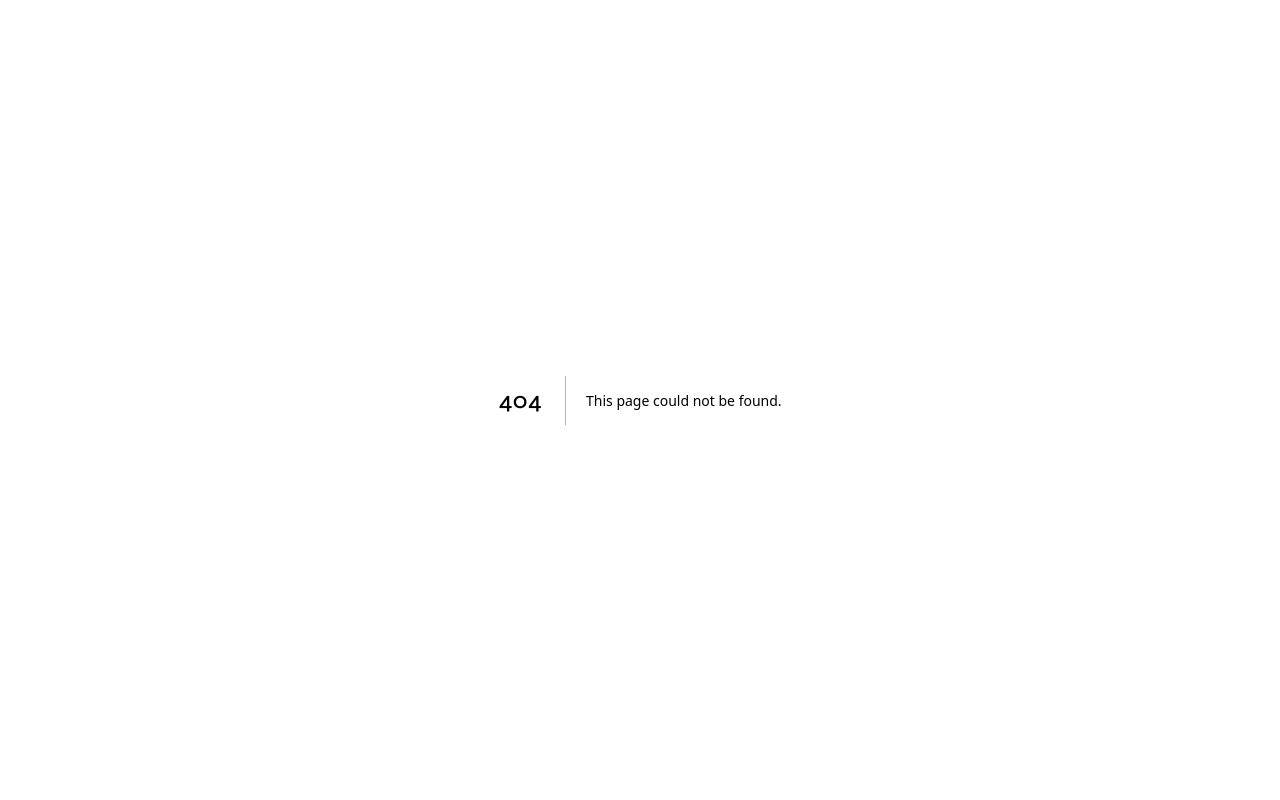
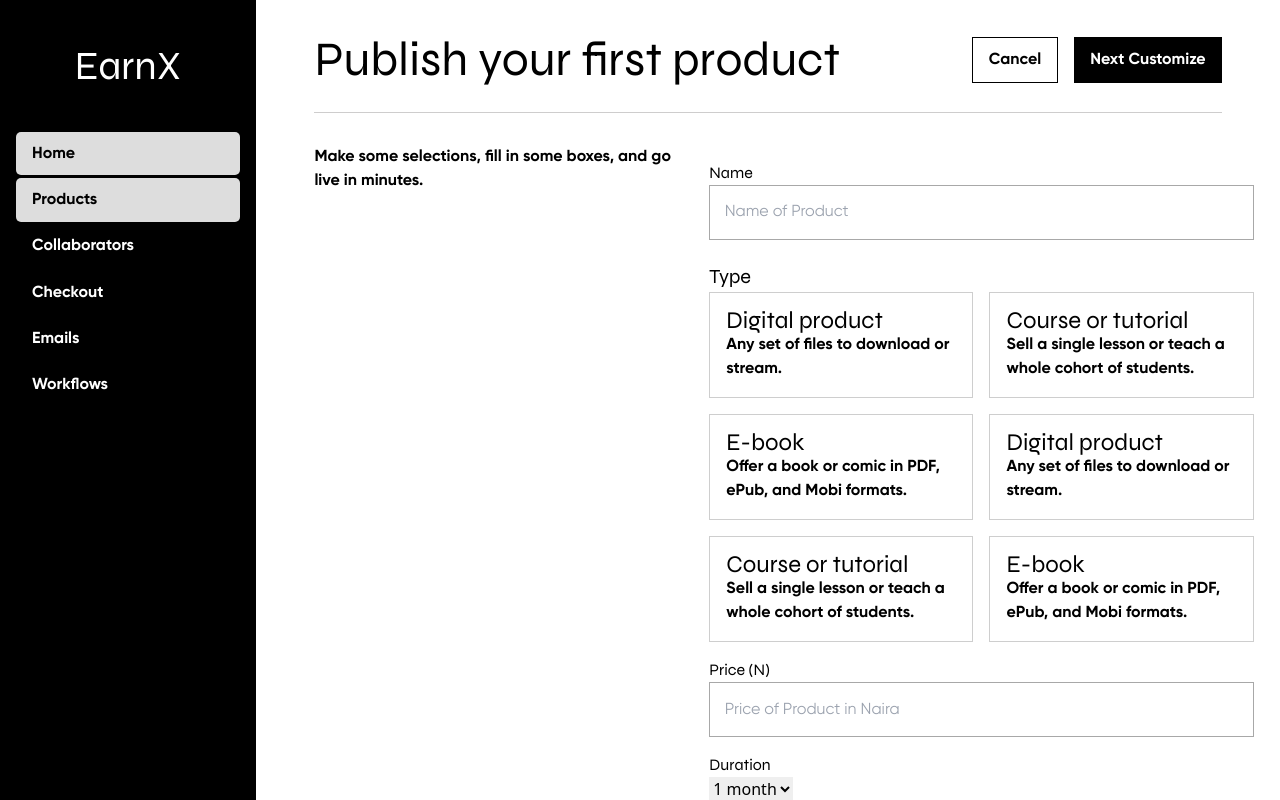
Before and after one commit to JohnnnGreat/EarnX, a Next.js app in the folder frontend/: page /dashboard/products/new in a window 1280 px wide. Before the commit this address had no page. Built offline with nearby package versions, Linux system fonts and the light colour scheme.

Commit message:
Started working on the New product Page

```diff
--- a/frontend/src/app/dashboard/Dashboard.module.scss
+++ b/frontend/src/app/dashboard/Dashboard.module.scss
@@ -5,14 +5,15 @@
   width: 100%;
 
   .dashboardGrid {
-    display: flex;
-
+    display: grid;
+    grid-template-columns: 20% 80%;
     .sectionOne {
-      flex-grow: 1;
+      // flex-grow: 2;
     }
 
     .sectionTwo {
-      flex-grow: 7;
+      // flex-grow: 7;
+      overflow: auto;
     }
   }
 }
@@ -35,3 +36,154 @@
     }
   }
 }
+
+//Product
+
+.secHeader {
+  height: 180px;
+
+  padding: 0.5rem;
+
+  .secWrapper {
+    max-width: 90%;
+    margin: auto;
+    h1 {
+      font-size: 48px;
+    }
+
+    .secGrid {
+      margin-top: 1rem;
+      ul {
+        display: flex;
+        align-items: center;
+
+        gap: 1rem;
+        li {
+          button {
+            padding: 0.5rem 1rem;
+            border: 1px solid #000;
+            border-radius: 20px;
+            transition: 300ms ease-in;
+
+            &:hover {
+              background-color: #000;
+              color: #fff;
+              transition: 300ms ease;
+            }
+          }
+        }
+      }
+    }
+    .AddProduct {
+      background: #000;
+      display: inline-block;
+      color: #fff;
+      padding: 0.8rem 1rem;
+      border-radius: 15px;
+      margin-top: 1rem;
+    }
+
+    .Products {
+      display: flex;
+      align-items: center;
+      justify-content: center;
+      width: 100%;
+      border: 1px dotted gray;
+      padding: 1rem;
+      margin-top: 1rem;
+      div {
+        display: flex;
+        align-items: center;
+        justify-content: center;
+        flex-direction: column;
+      }
+    }
+  }
+}
+
+// Product Display
+.EmptyProduct {
+  width: 500px;
+}
+
+.secHeaderContainer {
+  border-bottom: 1px solid rgb(201, 199, 199);
+  padding: 2rem 0;
+}
+
+//New Styling
+
+.newHeader {
+  display: flex;
+  justify-content: space-between;
+  align-items: center;
+  border-bottom: 1px solid rgb(206, 205, 205);
+  padding: 1rem 0;
+
+  div {
+    display: flex;
+    gap: 1rem;
+    a {
+      display: inline-block;
+      border: 1px solid #000;
+      padding: 0.6rem 1rem;
+    }
+
+    button {
+      background: #000;
+      color: #ffff;
+      padding: 0.6rem 1rem;
+    }
+  }
+}
+
+.newProducts {
+  display: grid;
+  grid-template-columns: 40% 60%;
+  padding: 2rem 0;
+  gap: 2rem;
+  .newText {
+  }
+
+  .productChoice {
+    form {
+      width: 100%;
+      label {
+        display: block;
+        margin-top: 1rem;
+      }
+
+      input {
+        border: 1px solid rgb(168, 168, 168);
+        padding: 0.9rem;
+        width: 100%;
+      }
+    }
+
+    .TypeText {
+      font-size: 20px;
+      margin-top: 1.4rem;
+    }
+
+    .TypeDetails {
+      display: grid;
+      grid-template-columns: repeat(2, 1fr);
+      gap: 1rem;
+
+      .TypeItem {
+        border: 1px solid rgb(206, 206, 206);
+        padding: 1rem;
+        cursor: pointer;
+        transition: 300ms ease;
+        h1 {
+          font-size: 24px;
+          line-height: 1;
+        }
+      }
+    }
+  }
+}
+.selectedType {
+  border: 1px solid #000 !important;
+  transition: 300ms ease;
+}
--- /dev/null
+++ b/frontend/src/app/dashboard/products/new/page.js
@@ -0,0 +1,78 @@
+"use client";
+import React, { useState } from "react";
+import Link from "next/link";
+import Image from "next/image";
+import styles from "../../Dashboard.module.scss";
+import { Types } from "@/static/Dashbaord";
+
+const New = () => {
+  const [selectedType, setSelectedType] = useState("");
+
+  const handleSelectedType = (title) => {
+    setSelectedType(title);
+  };
+
+  return (
+    <div className={styles.secHeader}>
+      <div className={styles.secWrapper}>
+        <div className={styles.newHeader}>
+          <h1>Publish your first product</h1>
+          <div>
+            <Link href={"/dashboard/products"}>Cancel</Link>
+            <button>Next Customize</button>
+          </div>
+        </div>
+
+        <div className={styles.newProducts}>
+          <div className={styles.newText}>
+            <p>
+              Make some selections, fill in some boxes, and go live in minutes.
+            </p>
+          </div>
+          <div className={styles.productChoice}>
+            <form action="">
+              <label htmlFor="">Name</label>
+              <input type="text" required placeholder="Name of Product"></input>
+            </form>
+
+            <h1 className={styles.TypeText}>Type</h1>
+            <div className={styles.TypeDetails}>
+              {Types.map((item) => (
+                <div
+                  onClick={() => {
+                    handleSelectedType(item.Title);
+                  }}
+                  key={item.id}
+                  className={`${styles.TypeItem} ${
+                    selectedType === item.Title && styles.selectedType
+                  }`}
+                >
+                  <h1>{item.Title}</h1>
+                  <p>{item.text}</p>
+                </div>
+              ))}
+            </div>
+            <form action="">
+              <label htmlFor="">Price (N)</label>
+              <input
+                type="text"
+                placeholder="Price of Product in Naira"
+                required
+              ></input>
+            </form>
+            <form action="">
+              <label htmlFor="">Duration</label>
+              <select>
+                <option>1 month</option>
+                <option>2 month</option>
+                <option>3 month</option>
+              </select>
+            </form>
+          </div>
+        </div>
+      </div>
+    </div>
+  );
+};
+
+export default New;
--- a/frontend/src/app/dashboard/products/page.js
+++ b/frontend/src/app/dashboard/products/page.js
@@ -1,7 +1,50 @@
 import React from "react";
+import styles from "../Dashboard.module.scss";
+import Link from "next/link";
+import Image from "next/image";
+import EmptyProduct from "../../../../public/empty.png";
 
 const Product = () => {
-  return <div>Product</div>;
+  return (
+    <div className={styles.secHeader}>
+      <div className={styles.secWrapper}>
+        <div className={styles.secHeaderContainer}>
+          <h1>Products</h1>
+          <div className={styles.secGrid}>
+            <ul>
+              <li>
+                <button>All Products</button>
+              </li>
+              <li>
+                <button>Affiliated Products</button>
+              </li>
+            </ul>
+          </div>
+        </div>
+
+        <Link className={styles.AddProduct} href={"/dashboard/products/new"}>
+          Add a New Product
+        </Link>
+
+        <div className={styles.Products}>
+          <div>
+            <Image
+              className={styles.EmptyProduct}
+              src={EmptyProduct}
+              alt="Image for empty product Category"
+            />
+            <h1>Opps, It seem your product catalog is empty!</h1>
+            <Link
+              className={styles.AddProduct}
+              href={"/dashboard/products/new"}
+            >
+              Add a New Product
+            </Link>
+          </div>
+        </div>
+      </div>
+    </div>
+  );
 };
 
 export default Product;
--- a/frontend/src/app/globals.css
+++ b/frontend/src/app/globals.css
@@ -61,7 +61,8 @@ img {
   height: 100%;
 }
 
-h1 {
+h1,
+label {
   font-family: "Syne", sans-serif;
 }
 p,
--- a/frontend/src/components/Dashboard/Home/SideNav.js
+++ b/frontend/src/components/Dashboard/Home/SideNav.js
@@ -20,7 +20,9 @@ const SideNav = () => {
             {Dashboard.map((item) => (
               <li key={item.id}>
                 <Link
-                  className={router === item.path ? styles.activeLink : ""}
+                  className={
+                    router.startsWith(item.path) ? styles.activeLink : ""
+                  }
                   href={item.path}
                 >
                   {item.text}
--- a/frontend/src/static/Dashbaord.js
+++ b/frontend/src/static/Dashbaord.js
@@ -6,3 +6,42 @@ export const Dashboard = [
   { id: 5, text: "Emails", path: "/dashboard/emails" },
   { id: 6, text: "Workflows", path: "/dashboard/Workflows" },
 ];
+
+// export const ProductGrid = [
+//   { id: 1, text: " All Product", path: "/dashboard/},
+// ];
+
+export const Types = [
+  {
+    id: 1,
+    Title: "Digital product",
+    text: "Any set of files to download or stream.",
+  },
+
+  {
+    id: 2,
+    Title: "Course or tutorial",
+    text: "Sell a single lesson or teach a whole cohort of students.",
+  },
+  {
+    id: 3,
+    Title: "E-book",
+    text: "Offer a book or comic in PDF, ePub, and Mobi formats.",
+  },
+  {
+    id: 1,
+    Title: "Digital product",
+    text: "Any set of files to download or stream.",
+  },
+
+  {
+    id: 2,
+    Title: "Course or tutorial",
+    text: "Sell a single lesson or teach a whole cohort of students.",
+  },
+  {
+    id: 3,
+    Title: "E-book",
+    text: "Offer a book or comic in PDF, ePub, and Mobi formats.",
+  },
+];
```
Also changed, not shown: frontend/public/empty.png (added).
